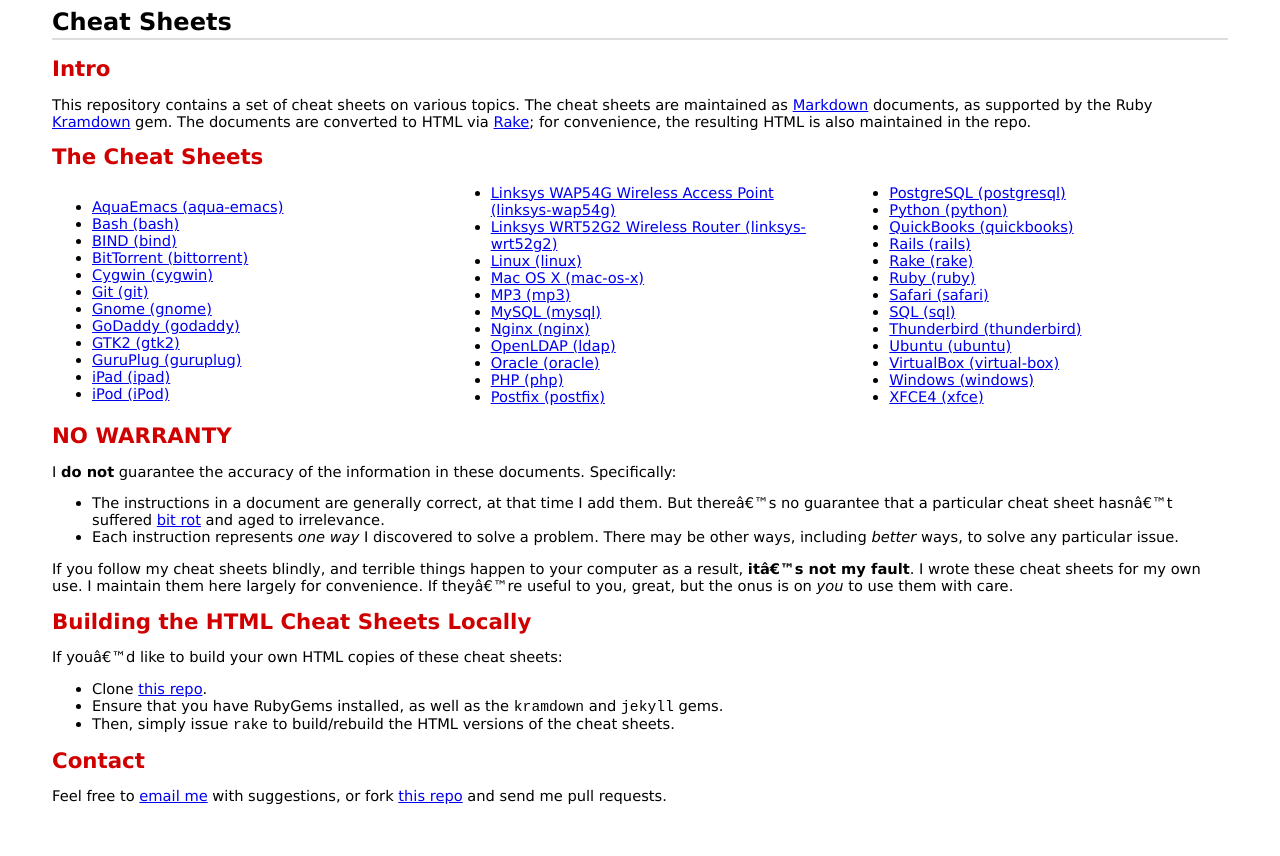
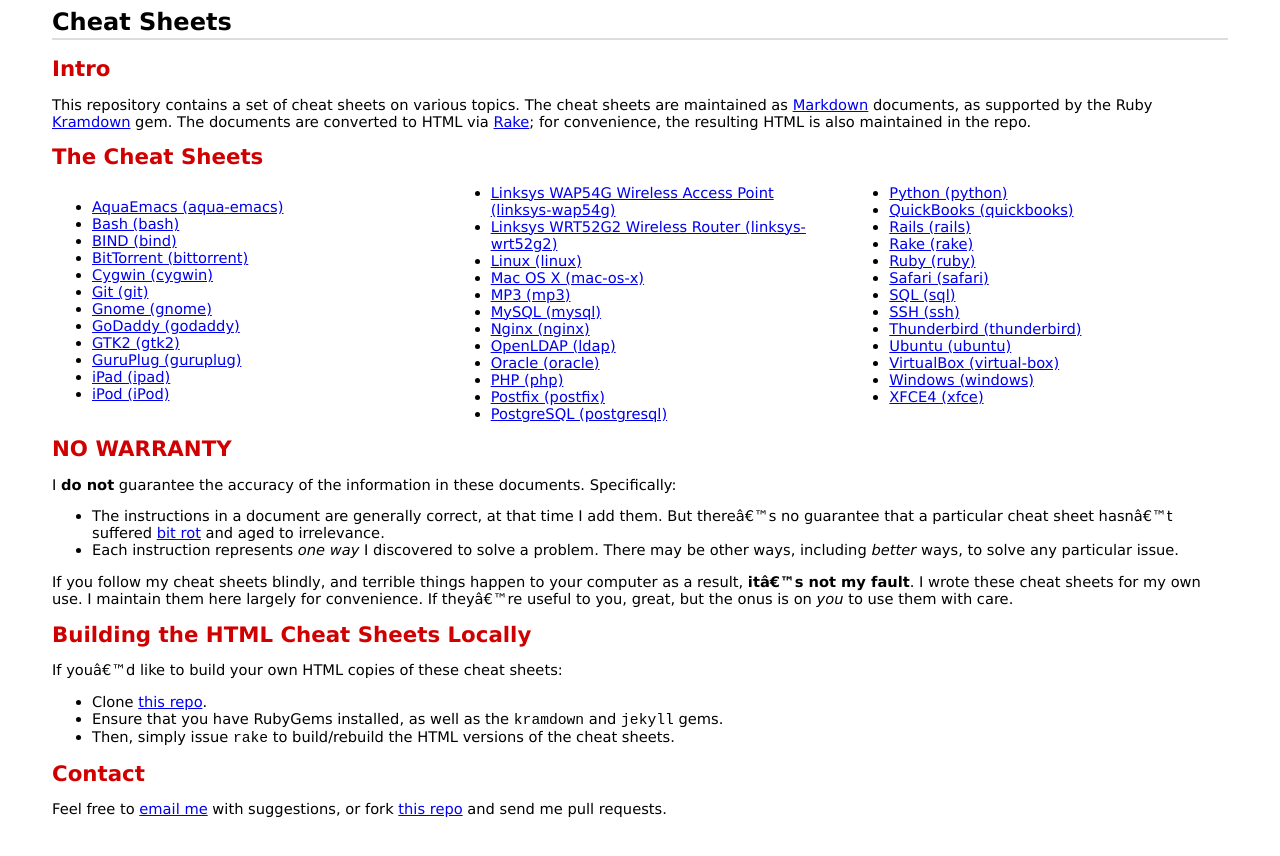
Before and after one commit to bmc/cheat-sheets, a Jekyll site: the page built from index.md, in a window 1280 px wide. Shown: the top 856 px of the page. Built offline with Jekyll 4.4.1, drawn with Linux system fonts in a browser that asks for light colours.

Commit message:
SSH cheat sheet

```diff
--- a/_includes/index_partial.md
+++ b/_includes/index_partial.md
@@ -31,6 +31,7 @@
 * [Ruby (ruby)](ruby.html)
 * [Safari (safari)](safari.html)
 * [SQL (sql)](sql.html)
+* [SSH (ssh)](ssh.html)
 * [Thunderbird (thunderbird)](thunderbird.html)
 * [Ubuntu (ubuntu)](ubuntu.html)
 * [VirtualBox (virtual-box)](virtual-box.html)
```
